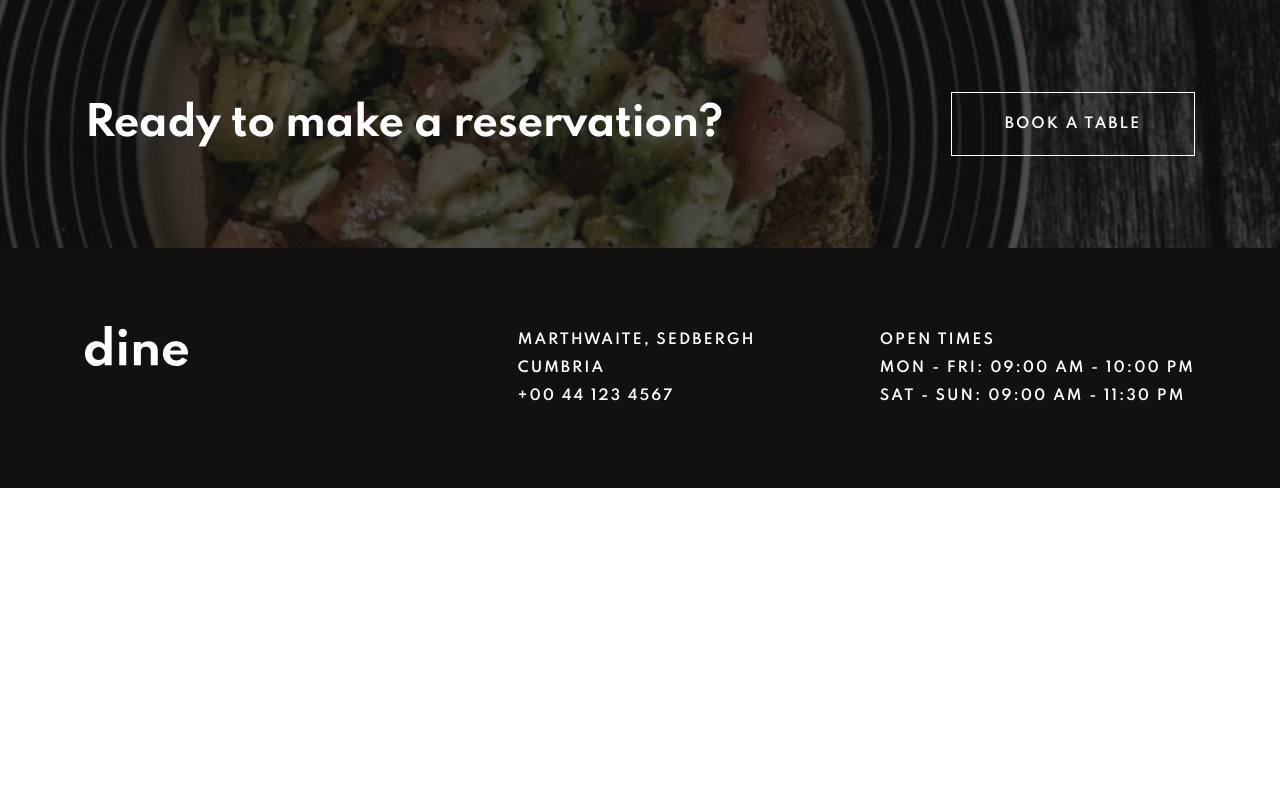
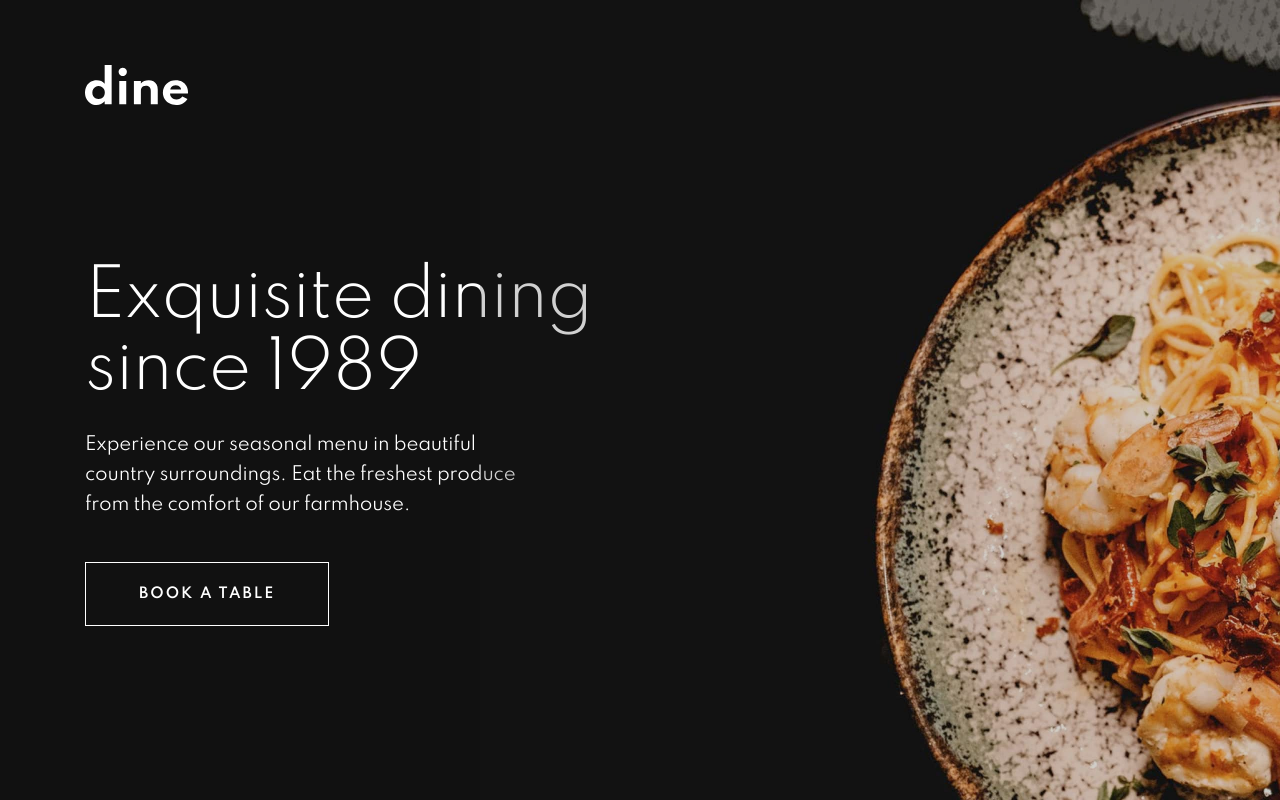
Before and after one commit to yjcyun/frontend_mentor, a React (Create React App) app in the folder intermediate/dine_restaurant_website/: page / in a window 1280 px wide. Shown: the top 800 px of the page. Built offline with nearby package versions, Linux system fonts and the light colour scheme.

Commit message:
:sparkles: Add Hero section on Home page

```diff
--- a/intermediate/dine_restaurant_website/src/App.tsx
+++ b/intermediate/dine_restaurant_website/src/App.tsx
@@ -1,12 +1,14 @@
-import { Footer } from './components/Footer';
-import { ReserveBanner } from './components/ReserveBanner';
+import { Route, Routes } from 'react-router-dom';
+
+import HomePage from './pages/Home';
 
 const App = () => {
   return (
-    <div>
-      <ReserveBanner />
-      <Footer />
-    </div>
+    <>
+      <Routes>
+        <Route path='/' element={<HomePage />} />
+      </Routes>
+    </>
   );
 };
 
--- a/intermediate/dine_restaurant_website/src/components/ReserveBanner.tsx
+++ b/intermediate/dine_restaurant_website/src/components/ReserveBanner.tsx
@@ -10,7 +10,6 @@ const StyledReserveBanner = styled.div`
   background-image: url(${hero});
   background-size: cover;
   background-repeat: no-repeat;
-  position: relative;
   color: var(--white);
   padding: 92px 0;
 
--- /dev/null
+++ b/intermediate/dine_restaurant_website/src/pages/Home.tsx
@@ -0,0 +1,141 @@
+import styled from 'styled-components';
+
+import { Button } from '../components/Button';
+import { Footer } from '../components/Footer';
+import { ReserveBanner } from '../components/ReserveBanner';
+
+import { ReactComponent as Logo } from '../assets/logo.svg';
+import hero from '../assets/homepage/hero-bg-desktop@2x.jpg';
+import heroTablet from '../assets/homepage/hero-bg-tablet@2x.jpg';
+import heroMobile from '../assets/homepage/hero-bg-mobile@2x.jpg';
+
+const HeroWrapper = styled.div`
+  width: 100%;
+  height: 820px;
+  background-image: url(${hero});
+  background-size: cover;
+  background-repeat: no-repeat;
+  position: relative;
+  color: var(--white);
+
+  .overlay-whole {
+    position: absolute;
+    width: 62.5vw;
+    right: 0;
+    height: 100%;
+    background: #181818;
+    opacity: 0.2;
+    z-index: 1;
+  }
+
+  .overlay-left {
+    position: absolute;
+    width: 37.5vw;
+    height: 100%;
+    background: var(--cod-gray);
+    z-index: -1;
+  }
+
+  .hero-content {
+    padding-top: 65px;
+  }
+
+  .hero-text {
+    margin-top: 153px;
+
+    h1 {
+      width: 523px;
+    }
+
+    p {
+      width: 445px;
+      margin: 24px 0 42px;
+    }
+  }
+
+  @media (max-width: 1024px) {
+    background-image: url(${heroTablet});
+    min-height: 992px;
+
+    .overlay-whole {
+      width: 100%;
+      height: 43vh;
+    }
+
+    .hero-content {
+      padding-top: 394px;
+      text-align: center;
+    }
+
+    .hero-text {
+      margin-top: 32px;
+
+      h1 {
+        width: auto;
+        font-size: 4.8rem;
+        line-height: 6.4rem;
+        letter-spacing: -0.6px;
+      }
+
+      p {
+        width: 573px;
+        margin: 24px auto;
+      }
+    }
+  }
+
+  @media (max-width: 680px) {
+    background-image: url(${heroMobile});
+    min-height: 748px;
+
+    .overlay-whole {
+      height: 30vh;
+    }
+
+    .hero-content {
+      padding-top: 270px;
+    }
+
+    .hero-text {
+      h1 {
+        width: auto;
+        font-size: 3.2rem;
+        line-height: 4rem;
+        letter-spacing: -0.4px;
+      }
+
+      p {
+        width: auto;
+      }
+    }
+  }
+`;
+
+const HomePage = () => {
+  return (
+    <div>
+      <HeroWrapper>
+        <div className='overlay-left' />
+        <div className='overlay-whole' />
+        <div className='hero-content gutter'>
+          <Logo />
+          <div className='hero-text'>
+            <h1>
+              Exquisite dining
+              <br /> since 1989
+            </h1>
+            <p>
+              Experience our seasonal menu in beautiful country surroundings.
+              Eat the freshest produce from the comfort of our farmhouse.
+            </p>
+            <Button>book a table</Button>
+          </div>
+        </div>
+      </HeroWrapper>
+      <ReserveBanner />
+      <Footer />
+    </div>
+  );
+};
+
+export default HomePage;
```
